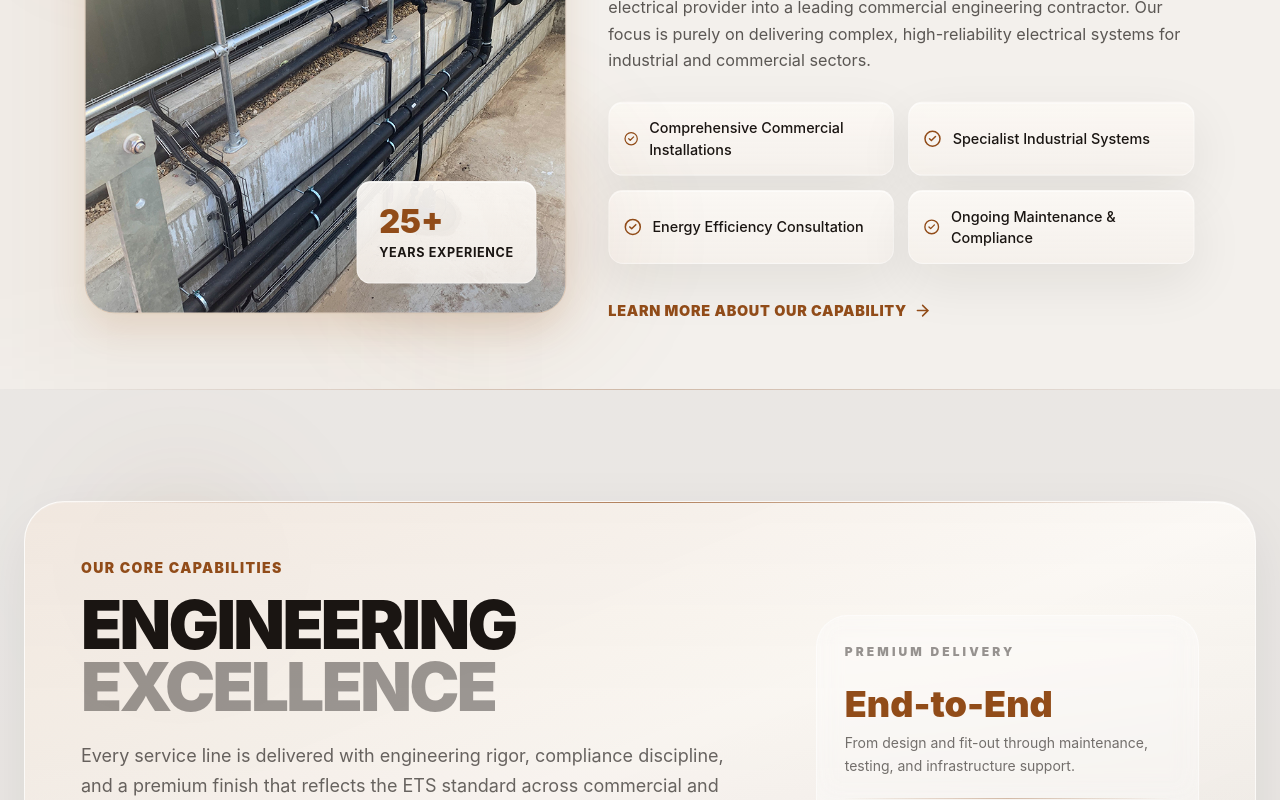
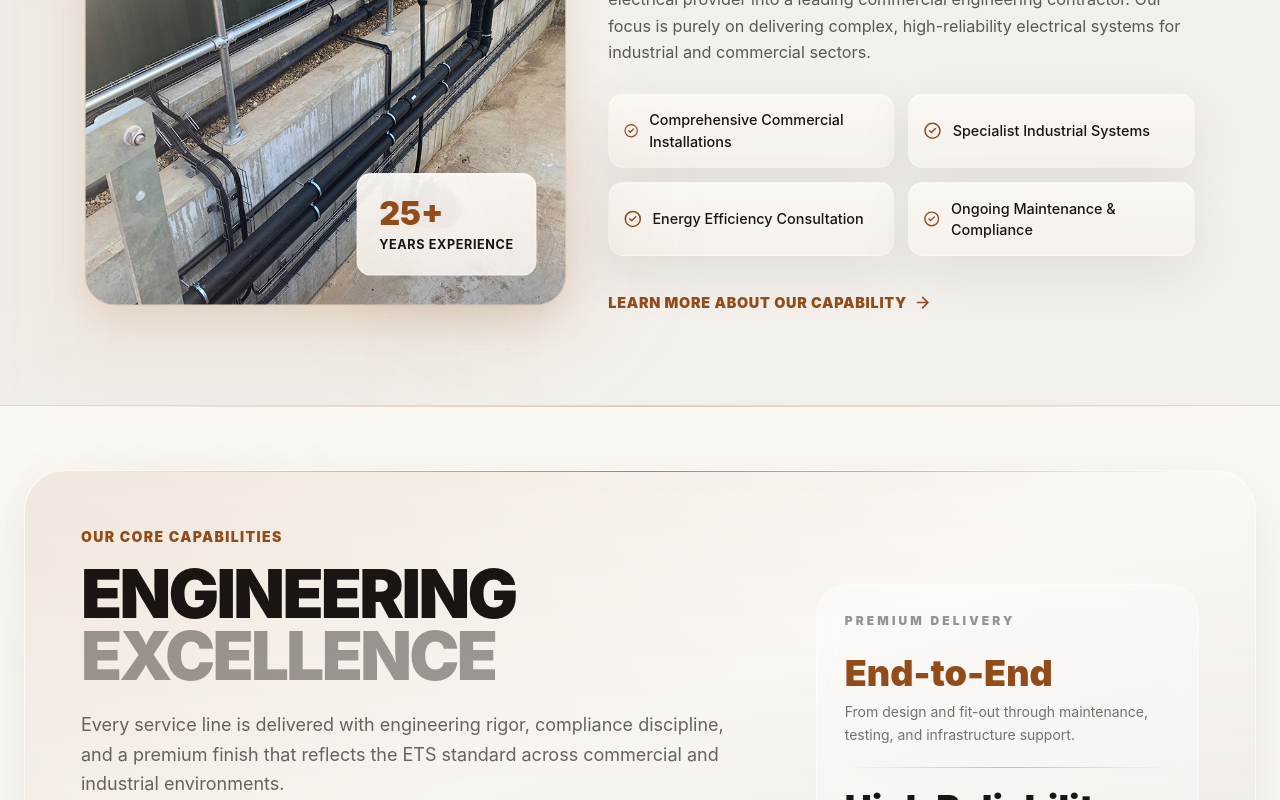
Before and after one commit to bjake0192-hash/ETS, a Next.js app: page / in a window 1280 px wide. Shown: the part 2000-2800 px from the top of the page. Built offline with nearby package versions, Linux system fonts and the light colour scheme.

Commit message:
style: reduce vertical padding between sections and alternate background colors for clearer section separation

```diff
--- a/src/components/sections/About.tsx
+++ b/src/components/sections/About.tsx
@@ -16,7 +16,7 @@ export default function About() {
   const aboutImage = "/powering-infrastructure.jpg";
 
   return (
-    <section id="about" className="py-10 bg-background overflow-hidden relative">
+    <section id="about" className="py-12 md:py-16 bg-background overflow-hidden relative border-b border-navy-900/10">
       <div className="absolute inset-y-0 left-0 w-[34%] bg-electric-yellow/5 blur-3xl pointer-events-none" />
       <div className="container mx-auto px-6 scale-90 origin-center">
         <div className="flex flex-col lg:flex-row items-center gap-12">
--- a/src/components/sections/CTA.tsx
+++ b/src/components/sections/CTA.tsx
@@ -7,7 +7,7 @@ import Reveal from "@/components/ui/Reveal";
 
 export default function CTA() {
   return (
-    <section id="contact" className="py-28 bg-background relative overflow-hidden">
+    <section id="contact" className="py-12 md:py-20 bg-background relative overflow-hidden">
       {/* Background Decor */}
       <div className="absolute top-0 right-0 w-1/2 h-full bg-electric-yellow/8 skew-x-12 translate-x-1/4" />
       <div className="absolute inset-0 mesh-overlay opacity-30" />
--- a/src/components/sections/FeaturedProjects.tsx
+++ b/src/components/sections/FeaturedProjects.tsx
@@ -61,7 +61,7 @@ export default function FeaturedProjects() {
   }, [isPaused]);
 
   return (
-    <section className="py-20 bg-white/40 relative overflow-hidden border-t border-navy-900/10">
+    <section className="py-12 md:py-16 bg-[#fbf8f4] relative overflow-hidden border-b border-navy-900/10">
       <div className="container mx-auto px-6">
         <Reveal>
           <h2 className="text-4xl md:text-5xl font-black text-navy-900 mb-6 tracking-tight text-center md:text-left uppercase">
--- a/src/components/sections/Sectors.tsx
+++ b/src/components/sections/Sectors.tsx
@@ -21,7 +21,7 @@ const sectors = [
 
 export default function Sectors() {
   return (
-    <section id="sectors" className="py-24 bg-background overflow-hidden">
+    <section id="sectors" className="py-12 md:py-16 bg-[#fbf8f4] overflow-hidden border-b border-navy-900/10">
       <div className="container mx-auto px-6 text-center mb-16">
         <span className="text-electric-yellow font-black tracking-widest uppercase text-sm mb-4 block">
           INDUSTRIES WE SERVE
--- a/src/components/sections/ServicesGrid.tsx
+++ b/src/components/sections/ServicesGrid.tsx
@@ -82,7 +82,7 @@ export default function ServicesGrid() {
   }, [isPaused]);
 
   return (
-    <section id="services" className="py-28 bg-charcoal-900/5 relative overflow-hidden">
+    <section id="services" className="py-12 md:py-16 bg-[#fbf8f4] relative overflow-hidden border-b border-navy-900/10">
       <div className="absolute inset-x-0 top-0 h-px bg-gradient-to-r from-transparent via-electric-yellow/30 to-transparent" />
       <div className="absolute top-24 left-[8%] h-40 w-40 rounded-full bg-electric-yellow/10 blur-3xl pointer-events-none" />
       <div className="absolute bottom-16 right-[10%] h-52 w-52 rounded-full bg-charcoal-900/8 blur-3xl pointer-events-none" />
--- a/src/components/sections/Stats.tsx
+++ b/src/components/sections/Stats.tsx
@@ -67,7 +67,7 @@ function Counter({ value, suffix }: { value: number; suffix: string }) {
 
 export default function Stats() {
   return (
-    <section className="py-24 bg-background relative overflow-hidden">
+    <section className="py-12 md:py-16 bg-background relative overflow-hidden border-b border-navy-900/10">
       <div className="absolute left-[10%] top-10 h-52 w-52 rounded-full bg-electric-yellow/8 blur-3xl" />
       <div className="container mx-auto px-6">
         {/* Stats Grid with Animation */}
```
